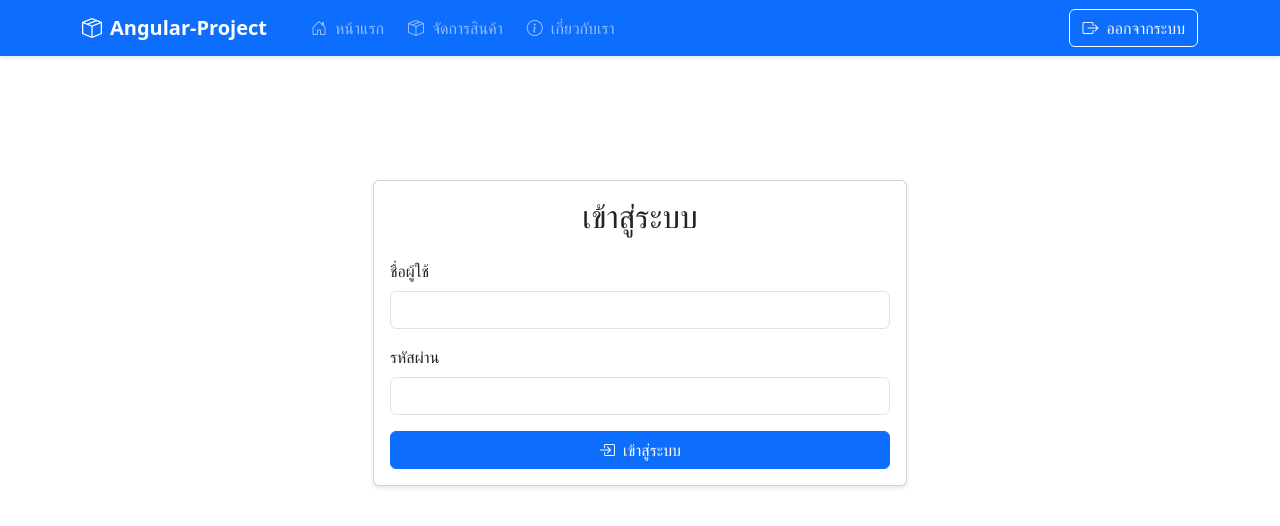
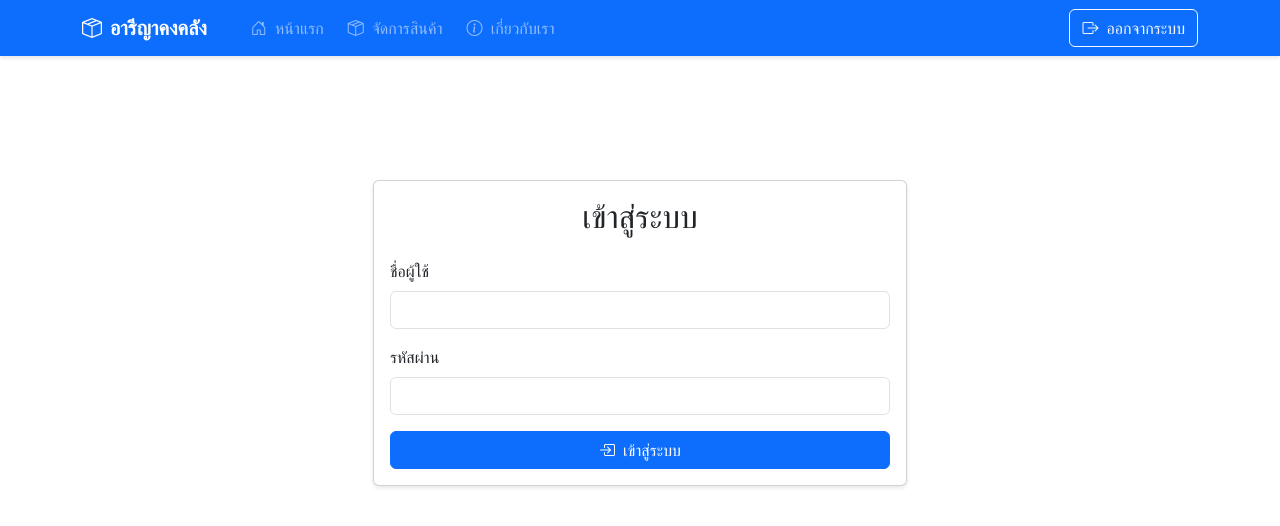
Before and after one commit to ThanaboonChantasawat/Angular-Project-319, an Angular app: page / in a window 1280 px wide. Shown: the top 526 px of the page. Built offline with nearby package versions, Linux system fonts and the light colour scheme; sample sign-in values are in the browser's storage.

Commit message:
update title

```diff
--- a/src/app/app.component.ts
+++ b/src/app/app.component.ts
@@ -17,7 +17,7 @@ import { Modal } from 'bootstrap';
   ]
 })
 export class AppComponent {
-  title = 'Angular-Project';
+  title = 'อารีญาคงคลัง';
   private logoutModal?: Modal;
   isMenuOpen = false;
 
```
